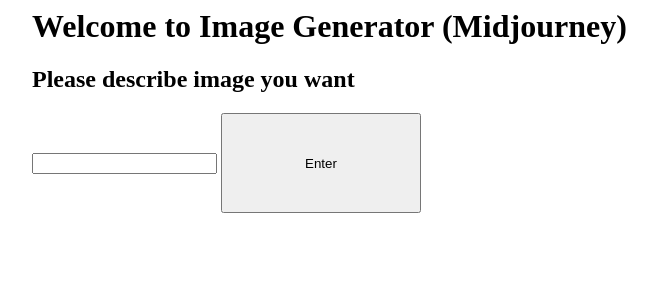
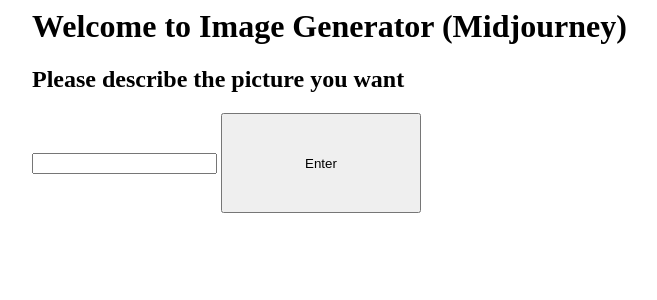
Before and after one commit to ark-zed/rpa-19Feb2024, a Flask app: page /image_gpt in a window 1280 px wide. Shown: the top 300 px of the page, without its empty margins (292-949 px from the left). Run offline with Flask 3, Linux system fonts and the light colour scheme.

Commit message:
Update image_gpt.html

```diff
--- a/templates/image_gpt.html
+++ b/templates/image_gpt.html
@@ -1,13 +1,14 @@
 <style>
-  .container{width: 100%;margin: auto;}
+    .container{width:100%;margin:auto}
     @media (min-width:600px) {.container{width: 80%;}}
     @media (min-width:768px) {.container{width: 60%;}}
     @media (min-width:1024px) {.container{width: 50%;}}
 </style>
+
 <div class="container">
 <h1>Welcome to Image Generator (Midjourney)</h1>
 <form action="/image_result" method="post">
-      <h2>Please describe image you want</h2>
+        <h2>Please describe the picture you want </h2>
         <input type = "text" name="q">
         <input type = "submit" value="Enter" style="width:200px;height:100px;">
 </form>
```
Lines whose indentation alone changed are shown as unchanged.
